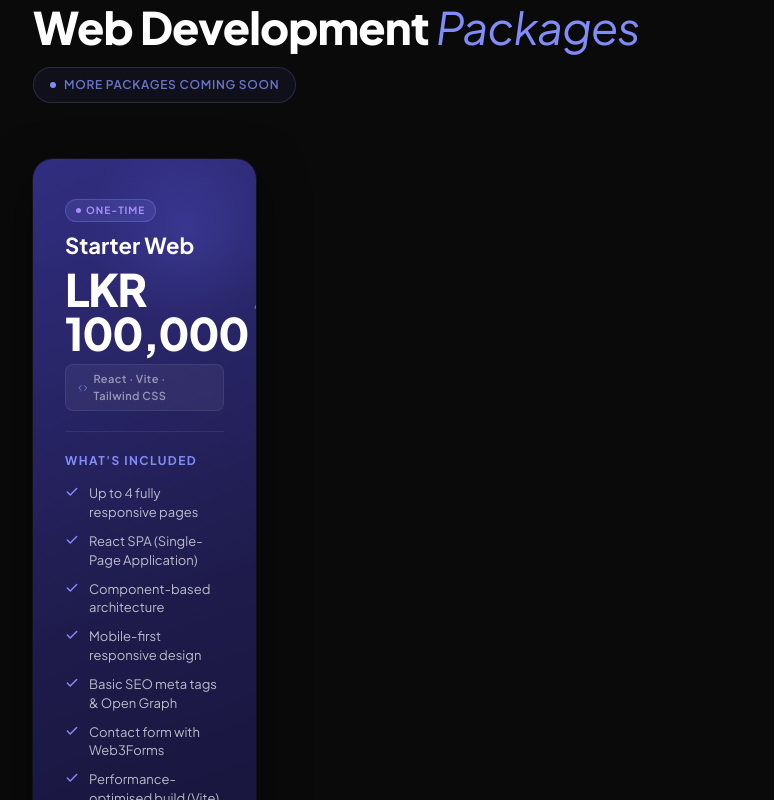
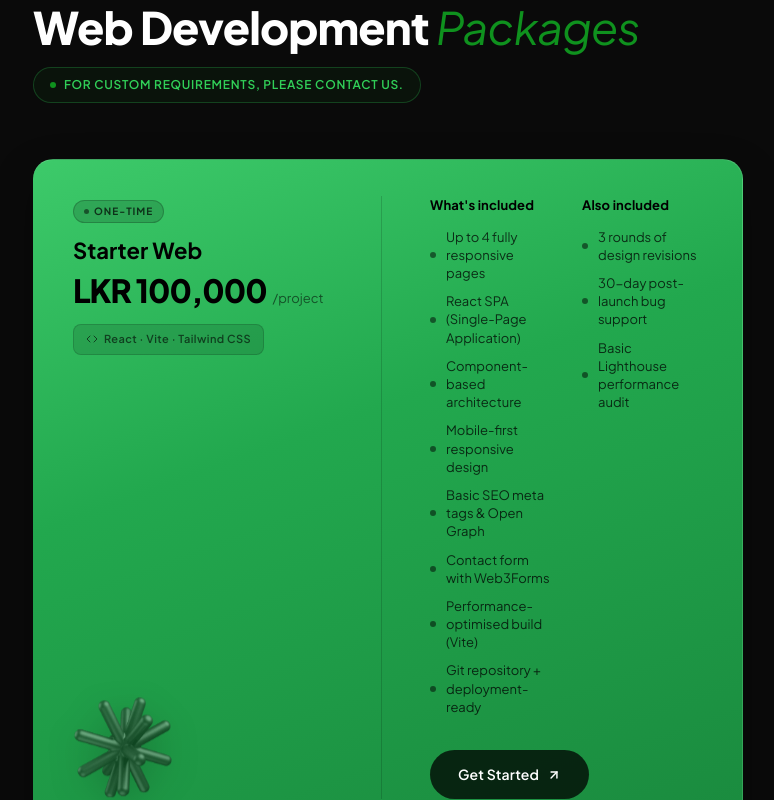
Before and after one commit to DigiMe-Ads/DigiMe-site, a React (Vite) app: page /pricing in a window 1280 px wide. Shown: the part 1420-2220 px from the top of the page, without its empty margins (252-1026 px from the left). Built offline with nearby package versions, Linux system fonts and the light colour scheme; a web font is replaced by a local one.

Commit message:
made changes to the torus and pricing packages

```diff
--- a/src/sections/HomeSections/Footer/Footer.jsx
+++ b/src/sections/HomeSections/Footer/Footer.jsx
@@ -424,7 +424,7 @@
         fontSize:       '12px',
         color:          'rgba(255,255,255,0.25)',
       }}>
-        <span>2020 DigiMeAds, All Rights reserved</span>
+        <span>2026 DigiMeAds, All Rights reserved</span>
         {/* <div style={{ display: 'flex', gap: '16px', alignItems: 'center' }}>
           <a href="#" style={{ color: 'rgba(255,255,255,0.25)', textDecoration: 'none' }}
             onMouseEnter={e => e.currentTarget.style.color = '#ffffff'}
--- a/src/sections/HomeSections/ReputationWall/ReputationWall.jsx
+++ b/src/sections/HomeSections/ReputationWall/ReputationWall.jsx
@@ -198,7 +198,7 @@
     const camera = new THREE.PerspectiveCamera(45, 1, 0.1, 100)
     camera.position.set(0, 0, 5)
     const geo   = new THREE.TorusGeometry(1.35, 0.52, 20, 80)
-    const mat   = new THREE.MeshBasicMaterial({ color: 0xd8b4fe, wireframe: true, transparent: true, opacity: 0.75 })
+    const mat   = new THREE.MeshBasicMaterial({ color: 0x0f911e, wireframe: true, transparent: true, opacity: 0.75 })
     const torus = new THREE.Mesh(geo, mat)
     torus.rotation.x = 0.5
     torus.rotation.z = 0.15
--- a/src/sections/PricingSection/PricingCards/PricingCards.jsx
+++ b/src/sections/PricingSection/PricingCards/PricingCards.jsx
@@ -138,7 +138,7 @@
                 color:         'rgba(255,255,255,0.35)',
                 marginBottom:  '14px',
               }}>
-                <span style={{ color: '#818cf8' }}>✦</span> Web Development
+                <span style={{ color: '#0f911e' }}>✦</span> Web Development
               </p>
               <h2 style={{
                 fontFamily:    "'Plus Jakarta Sans', sans-serif",
@@ -150,7 +150,7 @@
                 margin:        0,
               }}>
                 Web Development{' '}
-                <span style={{ color: '#818cf8', fontStyle: 'italic', fontWeight: 400 }}>
+                <span style={{ color: '#0f911e', fontStyle: 'italic', fontWeight: 400 }}>
                   Packages
                 </span>
               </h2>
@@ -161,8 +161,8 @@
               display:      'inline-flex',
               alignItems:   'center',
               gap:          '8px',
-              background:   'rgba(99,102,241,0.07)',
-              border:       '1px solid rgba(129,140,248,0.2)',
+              background:   'rgba(15,145,30,0.07)',
+              border:       '1px solid rgba(59,255,108,0.2)',
               borderRadius: '100px',
               padding:      '8px 16px',
               alignSelf:    'center',
@@ -171,17 +171,17 @@
                 width:        '6px',
                 height:       '6px',
                 borderRadius: '50%',
-                background:   '#818cf8',
+                background:   '#0f911e',
               }}/>
               <span style={{
                 fontFamily:    "'Plus Jakarta Sans', sans-serif",
                 fontSize:      '12px',
                 fontWeight:    600,
-                color:         'rgba(129,140,248,0.8)',
+                color:         'rgba(59,255,108,0.8)',
                 letterSpacing: '0.06em',
                 textTransform: 'uppercase',
               }}>
-                More packages coming soon
+                For custom requirements, please contact us.
               </span>
             </div>
           </div>
@@ -200,7 +200,7 @@
             }}
           >
             {WEB_PLANS.map((plan, i) => (
-              <div key={plan.name} style={{ width: 'calc(33.333% - 14px)', flexShrink: 0 }}>
+              <div key={plan.name} style={{ width: '100%' }}>
                 <WebDevCard
                   plan={plan}
                   index={i}
--- a/src/sections/PricingSection/PricingCards/PricingData.js
+++ b/src/sections/PricingSection/PricingCards/PricingData.js
@@ -1,6 +1,5 @@
 // ─── Web3Forms access key ────────────────────────────────────────────────────
-export const WEB3FORMS_ACCESS_KEY = 'b24110b3-93db-4a6c-bbeb-f85e68928d05'
-
+export const WEB3FORMS_ACCESS_KEY = '85a78adc-9d09-4121-ab2f-8191735957c4'
 
 // ─── Plan definitions ─────────────────────────────────────────────────────────
 export const PLANS = [
@@ -80,7 +79,7 @@
       'Git repository + deployment-ready',
     ],
     addedServices: [
-      '2 rounds of design revisions',
+      '3 rounds of design revisions',
       '30-day post-launch bug support',
       'Basic Lighthouse performance audit',
     ],
@@ -117,7 +116,11 @@
     transform: scale(1.02);
   }
 
-  /* Web-dev card choose button */
+  /* Web-dev card — stack vertically on smaller screens */
+  @media (max-width: 768px) {
+    .webdev-card { flex-direction: column !important; gap: 28px !important; padding: 28px 24px !important; }
+    .webdev-card .webdev-divider { display: none !important; }
+  }
   .webdev-choose-btn {
     transition: background 0.25s ease, transform 0.2s ease;
   }
--- a/src/sections/PricingSection/PricingCards/WebdevCard.jsx
+++ b/src/sections/PricingSection/PricingCards/WebdevCard.jsx
@@ -1,32 +1,28 @@
 import { useState, useEffect, useRef } from 'react'
 
-// Indigo/violet palette constants — used consistently across card + modal
-export const WEB_ACCENT       = '#818cf8'   // indigo-400
-export const WEB_ACCENT_BRIGHT = '#a78bfa'  // violet-400
-export const WEB_GRADIENT     = 'linear-gradient(160deg, #312e81 0%, #1e1b4b 45%, #0f0e2a 100%)'
-export const WEB_GLOW         = 'rgba(99,102,241,0.18)'
+// Kept as named exports so WebDevModal can import them
+export const WEB_ACCENT        = '#0f911e'
+export const WEB_ACCENT_BRIGHT = '#3bff6c'
+export const WEB_GRADIENT      = 'linear-gradient(160deg, #3dca6a 0%, #22a84e 40%, #1a8a3e 100%)'
+export const WEB_GLOW          = 'rgba(15,145,30,0.18)'
 
 // Decorative SVG: circuit-board-style grid
 function CircuitSVG() {
   return (
     <svg width="100" height="100" viewBox="0 0 100 100" fill="none">
-      {/* Outer ring */}
-      <circle cx="50" cy="50" r="46" stroke="rgba(129,140,248,0.3)" strokeWidth="1"/>
-      {/* Grid lines */}
+      <circle cx="50" cy="50" r="46" stroke="rgba(59,255,108,0.3)" strokeWidth="1"/>
       {[20, 35, 50, 65, 80].map((v, i) => (
         <g key={i}>
-          <line x1={v} y1="10" x2={v} y2="90" stroke="rgba(129,140,248,0.15)" strokeWidth="0.8"/>
-          <line x1="10" y1={v} x2="90" y2={v} stroke="rgba(129,140,248,0.15)" strokeWidth="0.8"/>
+          <line x1={v} y1="10" x2={v} y2="90" stroke="rgba(59,255,108,0.1)" strokeWidth="0.8"/>
+          <line x1="10" y1={v} x2="90" y2={v} stroke="rgba(59,255,108,0.1)" strokeWidth="0.8"/>
         </g>
       ))}
-      {/* Corner nodes */}
       {[[20,20],[80,20],[20,80],[80,80],[50,50]].map(([cx,cy], i) => (
-        <circle key={i} cx={cx} cy={cy} r="3.5" fill="rgba(129,140,248,0.5)"
-          stroke="rgba(167,139,250,0.6)" strokeWidth="1"/>
+        <circle key={i} cx={cx} cy={cy} r="3.5"
+          fill="rgba(59,255,108,0.4)" stroke="rgba(15,145,30,0.6)" strokeWidth="1"/>
       ))}
-      {/* Connecting traces */}
-      <path d="M20 20 L50 20 L50 50 L80 50" stroke="rgba(129,140,248,0.35)" strokeWidth="1.2" fill="none"/>
-      <path d="M80 20 L80 50 L50 80" stroke="rgba(167,139,250,0.25)" strokeWidth="1" fill="none"/>
+      <path d="M20 20 L50 20 L50 50 L80 50" stroke="rgba(59,255,108,0.3)" strokeWidth="1.2" fill="none"/>
+      <path d="M80 20 L80 50 L50 80"         stroke="rgba(15,145,30,0.2)"  strokeWidth="1"   fill="none"/>
     </svg>
   )
 }
@@ -73,68 +69,56 @@
       onMouseLeave={() => setCardHovered(false)}
       onMouseMove={handleMouseMove}
       style={{
-        flex:          1,
-        borderRadius:  '20px',
-        overflow:      'hidden',
-        background:    WEB_GRADIENT,
-        padding:       '36px 32px 32px',
-        display:       'flex',
-        flexDirection: 'column',
-        boxShadow:     cardHovered
-          ? '0 32px 80px rgba(99,102,241,0.25), 0 0 0 1px rgba(129,140,248,0.2)'
-          : '0 16px 48px rgba(0,0,0,0.5), 0 0 0 1px rgba(129,140,248,0.1)',
-        transition:    'box-shadow 0.35s ease, transform 0.35s ease',
-        transform:     cardHovered ? 'translateY(-5px)' : 'translateY(0)',
-        cursor:        'default',
-        perspective:   '600px',
-        position:      'relative',
+        width:        '100%',
+        borderRadius: '20px',
+        overflow:     'hidden',
+        background:   WEB_GRADIENT,
+        padding:      '36px 40px',
+        display:      'flex',
+        flexDirection:'row',
+        gap:          '48px',
+        alignItems:   'stretch',
+        boxShadow:    cardHovered
+          ? '0 32px 80px rgba(0,0,0,0.5)'
+          : '0 16px 40px rgba(0,0,0,0.3)',
+        transition:   'box-shadow 0.3s ease, transform 0.35s ease',
+        transform:    cardHovered ? 'translateY(-4px)' : 'translateY(0)',
+        cursor:       'default',
+        perspective:  '600px',
+        position:     'relative',
+        borderRight:  '1px solid rgba(255,255,255,0.1)',
+        borderTop:    '1px solid rgba(255,255,255,0.15)',
       }}
     >
-      {/* Subtle radial glow top-right */}
-      <div aria-hidden="true" style={{
-        position:      'absolute',
-        top:           '-30px',
-        right:         '-30px',
-        width:         '200px',
-        height:        '200px',
-        borderRadius:  '50%',
-        background:    'radial-gradient(ellipse, rgba(99,102,241,0.22) 0%, transparent 70%)',
-        pointerEvents: 'none',
-      }}/>
-
-      {/* ── Top row: name + price + 3D object ── */}
+      {/* ══ LEFT: identity + 3D object ══ */}
       <div style={{
+        flexShrink:     0,
+        width:          '260px',
         display:        'flex',
+        flexDirection:  'column',
         justifyContent: 'space-between',
-        alignItems:     'flex-start',
-        marginBottom:   '8px',
         position:       'relative',
         zIndex:         1,
       }}>
         <div>
-          {/* One-time badge */}
+          {/* Badge */}
           <span style={{
             display:       'inline-flex',
             alignItems:    'center',
             gap:           '5px',
-            background:    'rgba(129,140,248,0.15)',
-            border:        '1px solid rgba(129,140,248,0.3)',
+            background:    'rgba(0,0,0,0.15)',
+            border:        '1px solid rgba(0,0,0,0.2)',
             borderRadius:  '100px',
             padding:       '3px 10px',
-            marginBottom:  '10px',
+            marginBottom:  '14px',
             fontFamily:    "'Plus Jakarta Sans', sans-serif",
             fontSize:      '10px',
             fontWeight:    700,
-            color:         WEB_ACCENT_BRIGHT,
+            color:         'rgba(0,0,0,0.7)',
             letterSpacing: '0.1em',
             textTransform: 'uppercase',
           }}>
-            <span style={{
-              width:        '5px',
-              height:       '5px',
-              borderRadius: '50%',
-              background:   WEB_ACCENT_BRIGHT,
-            }}/>
+            <span style={{ width: '5px', height: '5px', borderRadius: '50%', background: 'rgba(0,0,0,0.5)' }}/>
             {plan.badge}
           </span>
 
@@ -142,18 +126,19 @@
             fontFamily: "'Plus Jakarta Sans', sans-serif",
             fontSize:   '22px',
             fontWeight: 700,
-            color:      '#ffffff',
-            margin:     '0 0 8px',
+            color:      '#000000',
+            margin:     '0 0 10px',
           }}>
             {plan.name}
           </h3>
 
-          <div style={{ display: 'flex', alignItems: 'baseline', gap: '6px' }}>
+          {/* Price */}
+          <div style={{ display: 'flex', alignItems: 'baseline', gap: '6px', marginBottom: '16px' }}>
             <span style={{
               fontFamily:    "'Plus Jakarta Sans', sans-serif",
-              fontSize:      'clamp(2rem, 3.5vw, 2.8rem)',
+              fontSize:      'clamp(1.8rem, 2.5vw, 2.4rem)',
               fontWeight:    800,
-              color:         '#ffffff',
+              color:         '#000000',
               letterSpacing: '-0.03em',
               lineHeight:    1,
             }}>
@@ -161,38 +146,63 @@
             </span>
             <span style={{
               fontFamily: "'Plus Jakarta Sans', sans-serif",
-              fontSize:   '14px',
-              fontWeight: 400,
-              color:      'rgba(255,255,255,0.4)',
+              fontSize:   '13px',
+              color:      'rgba(0,0,0,0.55)',
             }}>
               {plan.period}
             </span>
           </div>
+
+          {/* Stack pill */}
+          <div style={{
+            display:      'inline-flex',
+            alignItems:   'center',
+            gap:          '6px',
+            background:   'rgba(0,0,0,0.12)',
+            border:       '1px solid rgba(0,0,0,0.15)',
+            borderRadius: '8px',
+            padding:      '6px 12px',
+            width:        'fit-content',
+          }}>
+            <svg width="12" height="12" viewBox="0 0 24 24" fill="none"
+              stroke="rgba(0,0,0,0.6)" strokeWidth="2" strokeLinecap="round">
+              <polyline points="16 18 22 12 16 6"/>
+              <polyline points="8 6 2 12 8 18"/>
+            </svg>
+            <span style={{
+              fontFamily:    "'Plus Jakarta Sans', sans-serif",
+              fontSize:      '11px',
+              fontWeight:    600,
+              color:         'rgba(0,0,0,0.6)',
+              letterSpacing: '0.04em',
+            }}>
+              {plan.stack}
+            </span>
+          </div>
         </div>
 
-        {/* 3D object */}
+        {/* 3D object — bottom of left panel */}
         <div style={{
-          width:          '80px',
-          height:         '80px',
-          flexShrink:     0,
+          width:          '100px',
+          height:         '100px',
           display:        'flex',
           alignItems:     'center',
           justifyContent: 'center',
           perspective:    '800px',
           transformStyle: 'preserve-3d',
-          marginTop:      '-4px',
+          marginTop:      '24px',
         }}>
           <div
             ref={imgRef}
             style={{
-              width:          '90px',
-              height:         '90px',
+              width:          '100px',
+              height:         '100px',
               display:        'flex',
               alignItems:     'center',
               justifyContent: 'center',
               transformStyle: 'preserve-3d',
               willChange:     'transform',
-              filter:         'drop-shadow(0 6px 18px rgba(99,102,241,0.45))',
+              filter:         'drop-shadow(0 8px 16px rgba(0,0,0,0.3))',
             }}
           >
             {plan.image
@@ -203,95 +213,78 @@
         </div>
       </div>
 
-      {/* Tech stack pill */}
-      <div style={{
-        display:      'inline-flex',
-        alignItems:   'center',
-        gap:          '6px',
-        background:   'rgba(255,255,255,0.05)',
-        border:       '1px solid rgba(255,255,255,0.08)',
-        borderRadius: '8px',
-        padding:      '6px 12px',
-        marginBottom: '20px',
-        width:        'fit-content',
-        position:     'relative',
-        zIndex:       1,
-      }}>
-        {/* Code icon */}
-        <svg width="12" height="12" viewBox="0 0 24 24" fill="none"
-          stroke={WEB_ACCENT} strokeWidth="2" strokeLinecap="round">
-          <polyline points="16 18 22 12 16 6"/>
-          <polyline points="8 6 2 12 8 18"/>
-        </svg>
-        <span style={{
-          fontFamily:    "'Plus Jakarta Sans', sans-serif",
-          fontSize:      '11px',
-          fontWeight:    600,
-          color:         'rgba(255,255,255,0.5)',
-          letterSpacing: '0.04em',
-        }}>
-          {plan.stack}
-        </span>
-      </div>
-
-      {/* Divider */}
-      <div style={{
-        height:       '1px',
-        background:   'rgba(129,140,248,0.15)',
-        marginBottom: '20px',
-        position:     'relative',
-        zIndex:       1,
+      {/* Vertical divider */}
+      <div className="webdev-divider" style={{
+        width:      '1px',
+        background: 'rgba(0,0,0,0.15)',
+        flexShrink: 0,
+        alignSelf:  'stretch',
       }}/>
 
+      {/* ══ RIGHT: features + button ══ */}
+      <div style={{
+        flex:           1,
+        display:        'flex',
+        flexDirection:  'column',
+        justifyContent: 'space-between',
+        position:       'relative',
+        zIndex:         1,
+        minWidth:       0,
+      }}>
+        {/* Two-column feature grid */}
+        <div style={{
+          display:             'grid',
+          gridTemplateColumns: '1fr 1fr',
+          gap:                 '0 32px',
+          marginBottom:        '24px',
+        }}>
           {/* What's included */}
+          <div>
             <p style={{
               fontFamily:    "'Plus Jakarta Sans', sans-serif",
-        fontSize:      '12px',
+              fontSize:      '13px',
               fontWeight:    700,
-        color:         WEB_ACCENT,
-        margin:        '0 0 14px',
-        letterSpacing: '0.12em',
-        textTransform: 'uppercase',
-        position:      'relative',
-        zIndex:        1,
+              color:         '#000000',
+              margin:        '0 0 12px',
+              letterSpacing: '0.01em',
             }}>
               What's included
             </p>
-
-      <ul style={{ listStyle: 'none', padding: 0, margin: '0 0 24px', flex: 1, position: 'relative', zIndex: 1 }}>
+            <ul style={{ listStyle: 'none', padding: 0, margin: 0 }}>
               {plan.features.map((feat) => (
                 <li key={feat} style={{
                   display:     'flex',
-            alignItems:  'flex-start',
+                  alignItems:  'center',
                   gap:         '10px',
                   fontFamily:  "'Plus Jakarta Sans', sans-serif",
                   fontSize:    '13px',
-            color:       'rgba(255,255,255,0.7)',
+                  color:       'rgba(0,0,0,0.75)',
                   marginBottom:'10px',
-            lineHeight:  1.45,
+                  lineHeight:  1.4,
                 }}>
-            {/* Violet check */}
-            <svg width="14" height="14" viewBox="0 0 24 24" fill="none"
-              stroke={WEB_ACCENT} strokeWidth="2.5" strokeLinecap="round"
-              style={{ flexShrink: 0, marginTop: '1px' }}>
-              <polyline points="20 6 9 17 4 12"/>
-            </svg>
+                  <span style={{
+                    width:        '6px',
+                    height:       '6px',
+                    borderRadius: '50%',
+                    background:   'rgba(0,0,0,0.5)',
+                    flexShrink:   0,
+                  }}/>
                   {feat}
                 </li>
               ))}
             </ul>
+          </div>
 
-      {/* Value added */}
+          {/* Also included */}
           {plan.addedServices && (
-        <div style={{ marginBottom: '28px', position: 'relative', zIndex: 1 }}>
+            <div>
               <p style={{
                 fontFamily:    "'Plus Jakarta Sans', sans-serif",
-            fontSize:      '12px',
+                fontSize:      '13px',
                 fontWeight:    700,
-            color:         WEB_ACCENT,
-            margin:        '0 0 14px',
-            letterSpacing: '0.12em',
-            textTransform: 'uppercase',
+                color:         '#000000',
+                margin:        '0 0 12px',
+                letterSpacing: '0.01em',
               }}>
                 Also included
               </p>
@@ -299,40 +292,41 @@
                 {plan.addedServices.map((svc) => (
                   <li key={svc} style={{
                     display:     'flex',
-                alignItems:  'flex-start',
+                    alignItems:  'center',
                     gap:         '10px',
                     fontFamily:  "'Plus Jakarta Sans', sans-serif",
                     fontSize:    '13px',
-                color:       'rgba(255,255,255,0.55)',
+                    color:       'rgba(0,0,0,0.75)',
                     marginBottom:'10px',
-                lineHeight:  1.45,
+                    lineHeight:  1.4,
                   }}>
-                <svg width="14" height="14" viewBox="0 0 24 24" fill="none"
-                  stroke="rgba(167,139,250,0.6)" strokeWidth="2.5" strokeLinecap="round"
-                  style={{ flexShrink: 0, marginTop: '1px' }}>
-                  <polyline points="20 6 9 17 4 12"/>
-                </svg>
+                    <span style={{
+                      width:        '6px',
+                      height:       '6px',
+                      borderRadius: '50%',
+                      background:   'rgba(0,0,0,0.5)',
+                      flexShrink:   0,
+                    }}/>
                     {svc}
                   </li>
                 ))}
               </ul>
             </div>
           )}
+        </div>
 
-      {/* ── Get Started button ── */}
+        {/* Get Started button */}
         <button
-        className="webdev-choose-btn"
+          className="plan-choose-btn"
           onMouseEnter={() => setBtnHovered(true)}
           onMouseLeave={() => setBtnHovered(false)}
           onClick={onChoose}
           style={{
-          width:          '100%',
-          padding:        '16px',
+            alignSelf:      'flex-start',
+            padding:        '14px 28px',
             borderRadius:   '100px',
-          background:     btnHovered
-            ? 'rgba(129,140,248,0.25)'
-            : 'rgba(129,140,248,0.12)',
-          border:         `1px solid ${btnHovered ? 'rgba(129,140,248,0.6)' : 'rgba(129,140,248,0.3)'}`,
+            background:     btnHovered ? '#0a0a0a' : 'rgba(0,0,0,0.75)',
+            border:         'none',
             cursor:         'pointer',
             fontFamily:     "'Plus Jakarta Sans', sans-serif",
             fontSize:       '14px',
@@ -341,11 +335,8 @@
             letterSpacing:  '0.01em',
             display:        'flex',
             alignItems:     'center',
-          justifyContent: 'center',
             gap:            '8px',
-          position:       'relative',
-          zIndex:         1,
-          transition:     'background 0.25s ease, border-color 0.25s ease, transform 0.2s ease',
+            transition:     'background 0.25s ease, transform 0.2s ease',
           }}
         >
           Get Started
@@ -356,5 +347,6 @@
           </svg>
         </button>
       </div>
+    </div>
   )
 }
```
Also changed, not shown: src/sections/PricingSection/PricingCards/WebdevModal.jsx (+55 -60 lines). Lines whose indentation alone changed are shown as unchanged.
